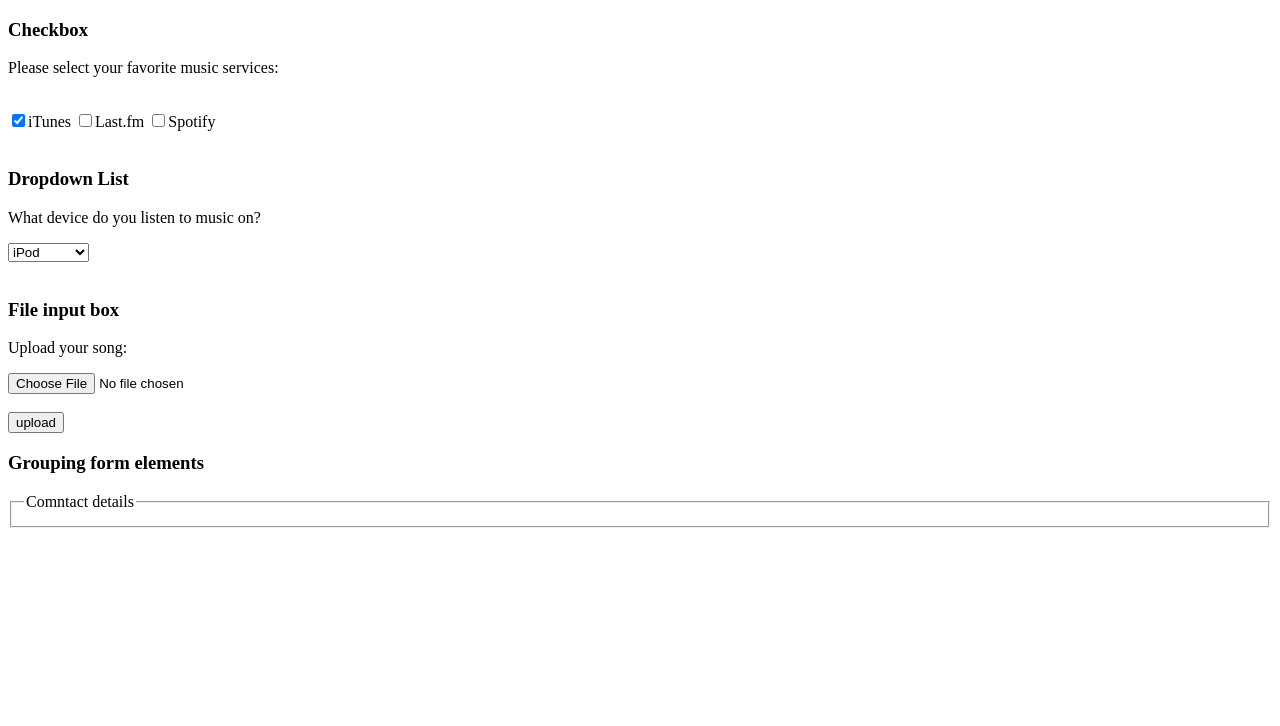
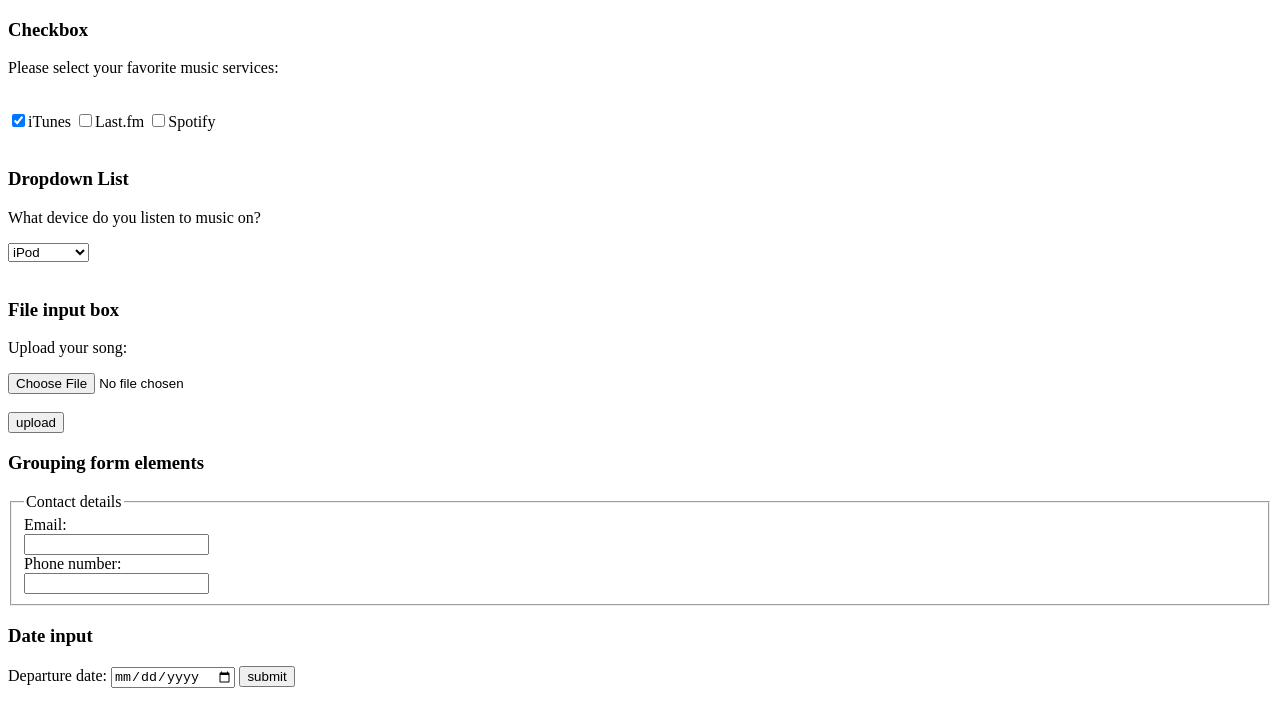
Before and after one commit to AnnJakubel/TTHK, a plain HTML site: page Frontend/28.04.2023/buttons.html in a window 1280 px wide. Drawn offline with Linux system fonts and the light colour scheme.

Commit message:
Input date field form

```diff
--- a/Frontend/28.04.2023/buttons.html
+++ b/Frontend/28.04.2023/buttons.html
@@ -33,8 +33,17 @@
 
             <h3>Grouping form elements</h3>
             <fieldset>
-                <legend>Comntact details</legend>
+                <legend>Contact details</legend>
+                <label>Email: <br><input type="text" name="email"><br></label>
+                <label>Phone number: <br><input type="text" name="phone"><br></label>
             </fieldset>
+        </form>
+
+        <form action="http://www.example.com/bookings" method="post">
+            <h3>Date input</h3>
+            <label for="username">Departure date: </label>
+            <input type="date" name="depart">
+            <input type="submit" value="submit">
         </form>
     </body>
 </html>
```
